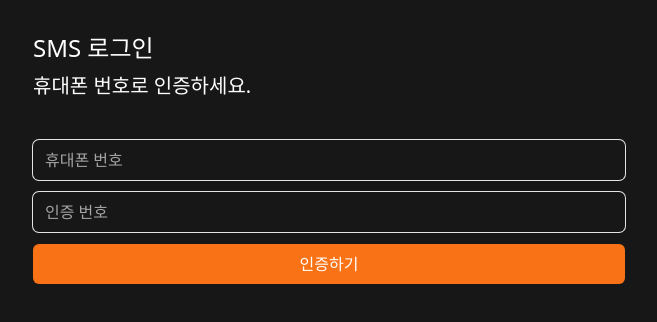
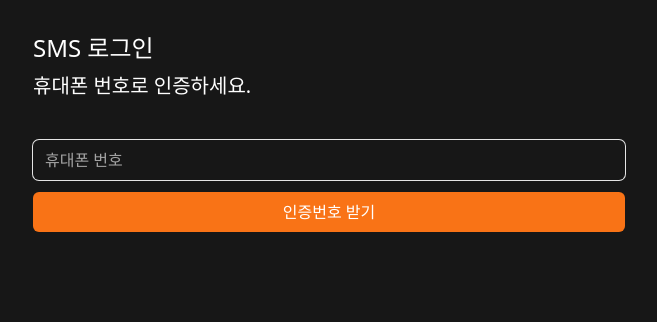
Before and after one commit to minnje/next-market, a Next.js app: page /sms in a window 1280 px wide. Shown: the top 322 px of the page, without its empty margins (311-968 px from the left). Built offline with nearby package versions, Linux system fonts and the light colour scheme.

Commit message:
server action practice

```diff
--- /dev/null
+++ b/app/create-account/actions.ts
@@ -0,0 +1,58 @@
+"use server";
+
+import {
+     PASSWORD_ERROR,
+     PASSWORD_MIN_LENGTH,
+     PASSWORD_REGEX,
+} from "@/lib/constants";
+import { z } from "zod";
+
+const checkUsername = (username: string) => !username.includes("potato");
+
+const checkPassword = ({
+     password,
+     confirmPassword,
+}: {
+     password: string;
+     confirmPassword: string;
+}) => password === confirmPassword;
+
+const formSchema = z
+     .object({
+          username: z
+               .string({
+                    invalid_type_error: "username은 문자로 입력해주세요.",
+                    required_error: "username을 입력해주세요.",
+               })
+               .toLowerCase()
+               .trim()
+               .refine(checkUsername, "포테이토X"),
+          email: z.string().email().toLowerCase(),
+          password: z
+               .string()
+               .min(PASSWORD_MIN_LENGTH)
+               .regex(PASSWORD_REGEX, PASSWORD_ERROR),
+          confirmPassword: z.string().min(PASSWORD_MIN_LENGTH),
+     })
+     .refine(checkPassword, {
+          message: "비밀번호 불일치",
+          path: ["confirmPassword"],
+     });
+
+export async function createAccount(prevState: any, formData: FormData) {
+     const data = {
+          username: formData.get("username"),
+          email: formData.get("email"),
+          password: formData.get("password"),
+          confirmPassword: formData.get("confirmPassword"),
+     };
+
+     const result = formSchema.safeParse(data);
+     if (!result.success) {
+          console.log(result.error);
+
+          return result.error.flatten();
+     } else {
+          console.log(result.data);
+     }
+}
--- a/app/login/actions.ts
+++ b/app/login/actions.ts
@@ -1,11 +1,30 @@
 "use server";
 
-import { redirect } from "next/dist/server/api-utils";
+import {
+     PASSWORD_ERROR,
+     PASSWORD_MIN_LENGTH,
+     PASSWORD_REGEX,
+} from "@/lib/constants";
+import z from "zod";
 
-export const handleForm = async (prevState: any, formdata: FormData) => {
-     await new Promise((resolve) => setTimeout(resolve, 5000));
-     console.log(formdata.get("email"), formdata.get("password"));
-     return {
-          errors: ["wrong", "long"],
+const formSchema = z.object({
+     email: z.string().email().toLowerCase(),
+     password: z
+          .string({ required_error: "비밀번호를 입력하세요." })
+          .min(PASSWORD_MIN_LENGTH)
+          .regex(PASSWORD_REGEX, PASSWORD_ERROR),
+});
+
+export const login = async (prevState: any, formdata: FormData) => {
+     const data = {
+          email: formdata.get("email"),
+          password: formdata.get("password"),
      };
+
+     const result = formSchema.safeParse(data);
+     if (!result.success) {
+          return result.error.flatten();
+     } else {
+          console.log(result.data);
+     }
 };
--- a/app/login/page.tsx
+++ b/app/login/page.tsx
@@ -1,12 +1,13 @@
 "use client";
 
-import FormButton from "@/components/form-btn";
-import FormInput from "@/components/form-input";
 import { useFormState } from "react-dom";
-import { handleForm } from "./actions";
+import { login } from "./actions";
+import { PASSWORD_MIN_LENGTH } from "@/lib/constants";
+import Button from "@/components/button";
+import Input from "@/components/input";
 
 export default function Login() {
-     const [state, action] = useFormState(handleForm, null);
+     const [state, action] = useFormState(login, null);
      return (
           <div className="flex flex-col gap-10 py-8 px-6">
                <div className="flex flex-col gap-2 *:font-medium">
@@ -14,22 +15,23 @@ export default function Login() {
                     <h2 className="text-xl">이메일로 로그인하세요.</h2>
                </div>
                <form action={action} className="flex flex-col gap-3">
-                    <FormInput
+                    <Input
                          name="email"
                          type="email"
                          required
                          placeholder="Email"
-                         errors={[]}
+                         errors={state?.fieldErrors.email}
                     />
-                    <FormInput
+                    <Input
                          name="password"
                          type="password"
                          required
+                         minLength={PASSWORD_MIN_LENGTH}
                          placeholder="Password"
-                         errors={state?.errors ?? []}
+                         errors={state?.fieldErrors.password}
                     />
 
-                    <FormButton text="Login" />
+                    <Button text="Login" />
                </form>
           </div>
      );
--- /dev/null
+++ b/app/sms/actions.ts
@@ -0,0 +1,45 @@
+"use server";
+
+import z from "zod";
+import validator from "validator";
+import { redirect } from "next/navigation";
+
+const phoneSchema = z
+     .string()
+     .trim()
+     .refine(
+          (phone) => validator.isMobilePhone(phone, "ko-KR"),
+          "잘못된 번호 형식입니다."
+     );
+
+const tokenSchma = z.coerce.number().min(100000).max(999999);
+
+export interface ActionState {
+     token: boolean;
+}
+
+export async function SMSVerification(
+     prevState: ActionState,
+     formData: FormData
+) {
+     const phone = formData.get("phone");
+     const token = formData.get("token");
+     if (!prevState.token) {
+          const result = phoneSchema.safeParse(phone);
+          if (!result.success) {
+               return { token: false, error: result.error.flatten() };
+          } else {
+               return { token: true };
+          }
+     } else {
+          const result = tokenSchma.safeParse(token);
+          if (!result.success) {
+               return {
+                    token: true,
+                    error: result.error.flatten(),
+               };
+          } else {
+               redirect("/");
+          }
+     }
+}
--- a/app/sms/page.tsx
+++ b/app/sms/page.tsx
@@ -1,27 +1,43 @@
-import FormButton from "@/components/form-btn";
-import FormInput from "@/components/form-input";
+"use client";
+
+import Button from "@/components/button";
+import Input from "@/components/input";
+import { useFormState } from "react-dom";
+import { SMSVerification } from "./actions";
+
+const initialState = {
+     token: false,
+     error: undefined,
+};
 
 export default function SMSLogin() {
+     const [state, dispatch] = useFormState(SMSVerification, initialState);
      return (
           <div className="flex flex-col gap-10 py-8 px-6">
                <div className="flex flex-col gap-2 *:font-medium">
                     <h1 className="text-2xl">SMS 로그인</h1>
                     <h2 className="text-xl">휴대폰 번호로 인증하세요.</h2>
                </div>
-               <form className="flex flex-col gap-3">
-                    <FormInput
-                         type="number"
-                         required
-                         placeholder="휴대폰 번호"
-                         errors={[]}
-                    />
-                    <FormInput
-                         type="number"
-                         required
-                         placeholder="인증 번호"
-                         errors={[]}
-                    />
-                    <FormButton loading={false} text="인증하기" />
+               <form action={dispatch} className="flex flex-col gap-3">
+                    {state?.token ? (
+                         <Input
+                              name="token"
+                              min={100000}
+                              max={999999}
+                              type="number"
+                              required
+                              placeholder="인증 번호"
+                         />
+                    ) : (
+                         <Input
+                              name="phone"
+                              type="text"
+                              required
+                              placeholder="휴대폰 번호"
+                              errors={state.error?.formErrors}
+                         />
+                    )}
+                    <Button text={state.token ? "인증하기" : "인증번호 받기"} />
                </form>
           </div>
      );
--- a/components/form-btn.tsx
+++ b/components/button.tsx
@@ -2,11 +2,11 @@
 
 import { useFormStatus } from "react-dom";
 
-interface FormButtonProps {
+interface ButtonProps {
      text: string;
 }
 
-export default function FormButton({ text }: FormButtonProps) {
+export default function Button({ text }: ButtonProps) {
      const { pending } = useFormStatus();
      return (
           <button
--- a/components/form-input.tsx
+++ /dev/null
@@ -1,32 +0,0 @@
-interface FormInputProps {
-     type: string;
-     placeholder: string;
-     required: boolean;
-     errors: string[];
-     name: string;
-}
-
-export default function FormInput({
-     type,
-     placeholder,
-     required,
-     errors,
-     name,
-}: FormInputProps) {
-     return (
-          <div className="flex flex-col gap-2">
-               <input
-                    name={name}
-                    className="bg-transparent rounded-md w-full h-10 focus:outline-none ring-1 focus:ring-4 transition ring-neutral-200 focus:ring-orange-500 border-none placeholder:text-neutral-400"
-                    type={type}
-                    placeholder={placeholder}
-                    required={required}
-               />
-               {errors.map((error, index) => (
-                    <span key={index} className="text-red-500 font-medium">
-                         {error}
-                    </span>
-               ))}
-          </div>
-     );
-}
--- /dev/null
+++ b/components/input.tsx
@@ -0,0 +1,27 @@
+import { InputHTMLAttributes } from "react";
+
+interface InputProps {
+     name: string;
+     errors?: string[];
+}
+
+export default function Input({
+     errors = [],
+     name,
+     ...rest
+}: InputProps & InputHTMLAttributes<HTMLInputElement>) {
+     return (
+          <div className="flex flex-col gap-2">
+               <input
+                    name={name}
+                    {...rest}
+                    className="bg-transparent rounded-md w-full h-10 focus:outline-none ring-1 focus:ring-4 transition ring-neutral-200 focus:ring-orange-500 border-none placeholder:text-neutral-400 "
+               />
+               {errors.map((error, index) => (
+                    <span key={index} className="text-red-500 font-medium">
+                         {error}
+                    </span>
+               ))}
+          </div>
+     );
+}
--- /dev/null
+++ b/lib/constants.ts
@@ -0,0 +1,7 @@
+export const PASSWORD_MIN_LENGTH = 4;
+
+export const PASSWORD_REGEX = new RegExp(
+     /^(?=.*?[A-Z])(?=.*?[a-z])(?=.*?[0-9])(?=.*?[#?!@$%^&*-]).+$/
+);
+
+export const PASSWORD_ERROR = "소문자,대문자,숫자,특수문자 포함하세요.";
--- a/package.json
+++ b/package.json
@@ -17,14 +17,14 @@
     "@types/bcrypt": "^5.0.2",
     "bcrypt": "^5.1.1",
     "iron-session": "^8.0.1",
-    "next": "14.1.0",
+    "next": "^14.2.31",
     "react": "^18",
     "react-dom": "^18",
     "react-hook-form": "^7.51.0",
     "server-only": "^0.0.1",
     "twilio": "^4.23.0",
-    "validator": "^13.11.0",
-    "zod": "^3.22.4"
+    "validator": "^13.15.15",
+    "zod": "^3.25.76"
   },
   "devDependencies": {
     "@types/node": "^20",
```
Also changed, not shown: app/create-account/page.tsx (+24 -12 lines), 1 other file (tests, documents, lock files or other folders).
